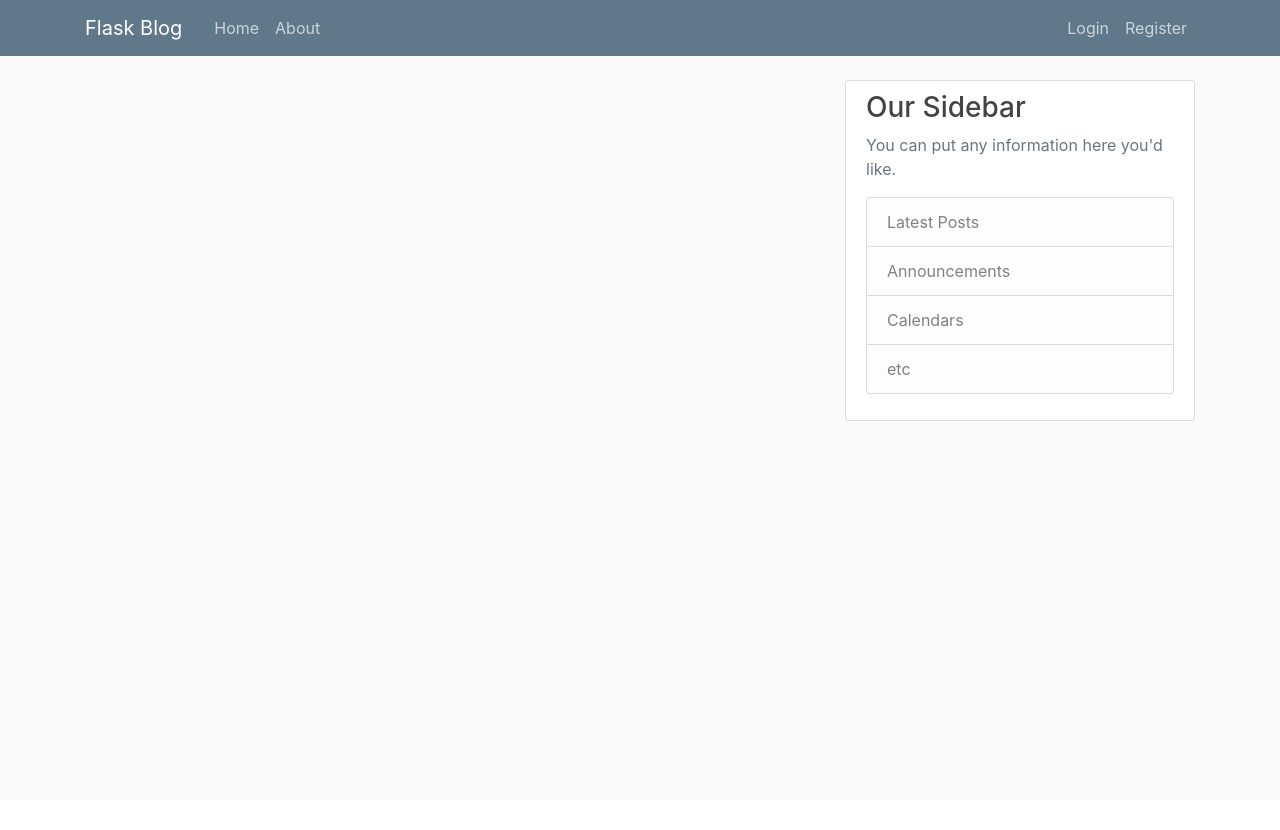
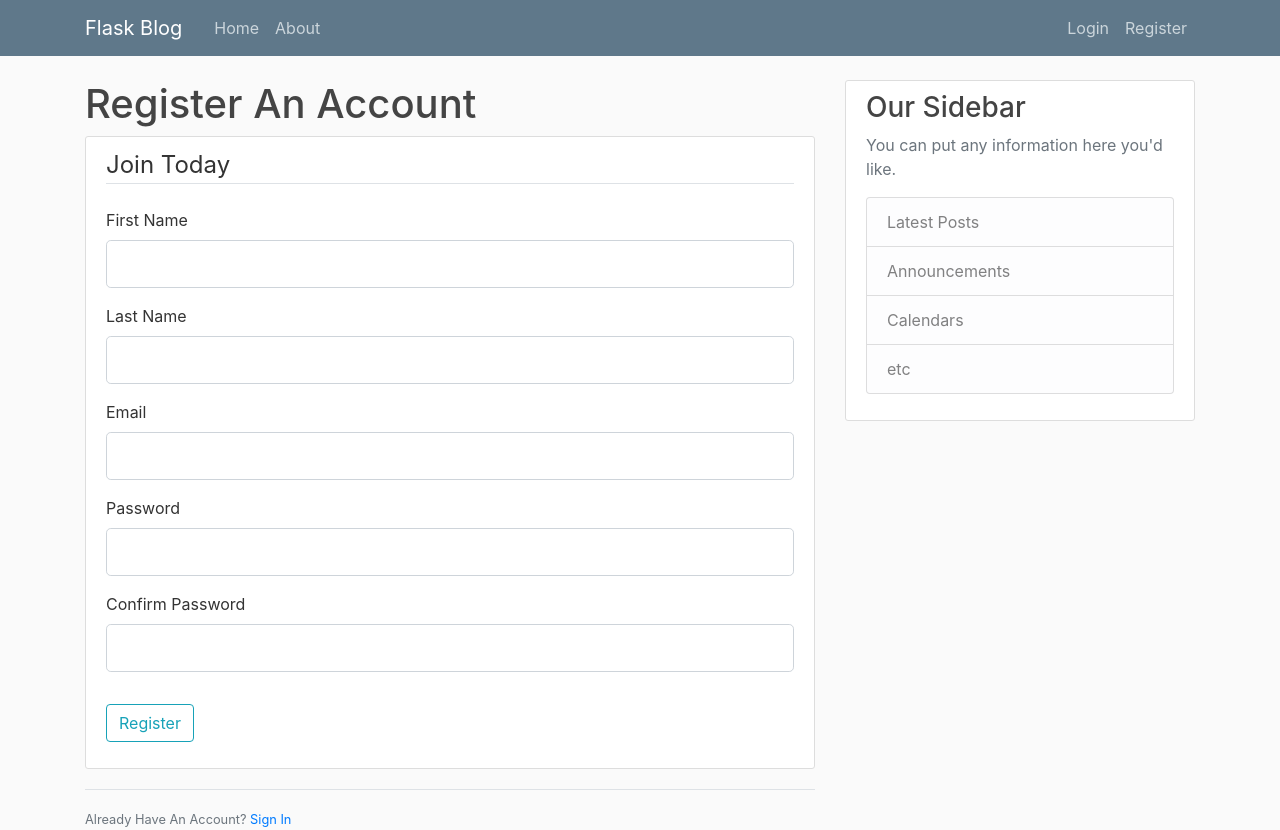
Before and after one commit to kalenshi/victoria, a Flask app: page /register in a window 1280 px wide. Before the commit the page ends 421 px from the top, so only its background shows below. Run offline with Flask 2, Linux system fonts and the light colour scheme; some libraries are stand-ins or nearby versions.

Commit message:
added forms and simulated failed/success login/register

```diff
--- a/app.py
+++ b/app.py
@@ -1,10 +1,21 @@
+import json
 import os
 
 import werkzeug
-from flask import Flask
-from flask import render_template
+from flask import (Flask, render_template, flash, redirect, url_for)
+
+from forms import RegistrationForm, LoginForm
 
 app = Flask(__name__)
+
+app.config["SECRET_KEY"] = "ddbbb12fff42fa84db757a1bf1027f63"
+BASE_DIR = os.path.dirname(__file__)  # The directory where the app.py is
+
+posts_location = os.path.join(BASE_DIR, "posts.json")
+
+with open(posts_location, "r") as fh:
+    posts_data = json.load(fh)
+
 posts = [
     {
         "author": "Kalenshi Katebe",
@@ -24,12 +35,33 @@ posts = [
 @app.route("/")
 @app.route("/home")
 def home():
-    return render_template("victoria/home.html", posts=posts)
+    return render_template("victoria/home.html", posts=posts_data)
 
 
 @app.route("/about")
 def about():
     return render_template("victoria/about.html", title="About")
+
+
+@app.route("/register", methods=["GET", "POST"])
+def register():
+    register_form = RegistrationForm()
+    if register_form.validate_on_submit():
+        flash(f"Account created for {register_form.email.data}", category="success")
+        return redirect(location=url_for("home"))
+    return render_template("auth/register.html", title="Register", register_form=register_form)
+
+
+@app.route("/login", methods=["GET", "POST"])
+def login():
+    login_form = LoginForm()
+    if login_form.validate_on_submit():
+        if login_form.email.data == "musonda@gmail.com" and login_form.password.data == "kalenshi":
+            flash(f"Successfully logged in as {login_form.email.data}", category="success")
+            return redirect(location=url_for("home"))
+        else:
+            flash("Login unsuccessful.Please check email and password", category="danger")
+    return render_template("auth/login.html", title="Login", login_form=login_form)
 
 
 @app.errorhandler(werkzeug.exceptions.NotFound)
@@ -38,6 +70,7 @@ def pagenotfound(e):
 
 
 DEBUG = os.environ.get("FLASK_DEBUG", True)
-PORT = 5000
+PORT = os.environ.get("PORT", 5000)
+
 if __name__ == "__main__":
     app.run(port=PORT, debug=DEBUG)
--- /dev/null
+++ b/forms.py
@@ -0,0 +1,30 @@
+"""
+Will contain python classes representing out forms
+"""
+from flask_wtf import FlaskForm
+from wtforms import SubmitField, StringField, EmailField, PasswordField, BooleanField
+from wtforms.validators import DataRequired, Length, Email, EqualTo
+
+
+class RegistrationForm(FlaskForm):
+    first_name = StringField(
+        label="First Name", validators=[DataRequired(), Length(min=6, max=20)]
+    )
+    last_name = StringField(
+        label="Last Name", validators=[DataRequired(), Length(min=6, max=20)]
+    )
+
+    email = EmailField(label="Email", validators=[Email(), DataRequired()])
+    password = PasswordField(label="Password", validators=[DataRequired(), Length(min=6, max=20), ])
+    confirm_password = PasswordField(
+        label="Confirm Password",
+        validators=[DataRequired(), EqualTo('password'), ]
+    )
+    register = SubmitField(label="Register")
+
+
+class LoginForm(FlaskForm):
+    email = EmailField(label="Email", validators=[Email(), DataRequired()])
+    password = PasswordField(label="Password", validators=[DataRequired(), ])
+    remember = BooleanField(label="Remember Me")
+    login = SubmitField(label="Login")
--- a/requirements.txt
+++ b/requirements.txt
@@ -1,9 +1,14 @@
 click==8.1.3
 colorama==0.4.6
+dnspython==2.3.0
+email-validator==1.3.1
 Flask==2.2.2
+Flask-WTF==1.1.1
+idna==3.4
 importlib-metadata==6.0.0
 itsdangerous==2.1.2
 Jinja2==3.1.2
 MarkupSafe==2.1.2
 Werkzeug==2.2.3
+WTForms==3.0.1
 zipp==3.13.0
--- /dev/null
+++ b/templates/auth/register.html
@@ -0,0 +1,78 @@
+{% extends "./base.html" %}
+{% block title %}{{title}}{% endblock title %}
+{% block content %}
+<h1>Register An Account</h1>
+<div class="content-section">
+    <form method="POST" action="">
+        {{register_form.hidden_tag()}}
+        <fieldset class="form-group">
+            <legend class="border-bottom mb-4">Join Today</legend>
+            <div class="form-group">
+                {{register_form.first_name.label(class="form-control-label")}}
+                {% if register_form.first_name.errors %}
+                {{register_form.first_name(class="form-control form-control-lg is-invalid")}}
+                <div class="invalid-feedback">
+                    {% for error in register_form.username.errors %}
+                    <span>{{error}}</span>
+                    {% endfor %}
+                </div>
+                {% else %}
+                {{register_form.first_name(class="form-control form-control-lg")}}
+                {% endif %}
+
+            </div>
+            <div class="form-group">
+                {{register_form.last_name.label(class="form-control-label")}}
+                {% if register_form.last_name.errors %}
+                {{register_form.last_name(class="form-control form-control-lg is-invalid ")}}
+                <div class="invalid-feedback">
+                    {% for error in register_form.lastname.errors %}
+                    <span>{{error}}</span>
+                    {% endfor %}
+                </div>
+                {% else %}
+                {{register_form.last_name(class="form-control form-control-lg")}}
+                {% endif %}
+            </div>
+            <div class="form-group">
+                {{register_form.email.label(class="form-control-label")}}
+                {{register_form.email(class="form-control form-control-lg")}}
+            </div>
+            <div class="form-group">
+                {{register_form.password.label(class="form-control-label")}}
+                {% if register_form.password.errors %}
+                {{register_form.password(class="form-control form-control-lg is-invalid")}}
+                <div class="invalid-feedback">
+                    {% for error in register_form.password.errors %}
+                    <span>{{error}}</span>
+                    {% endfor %}
+                </div>
+                {% else %}
+                {{register_form.password(class="form-control form-control-lg")}}
+                {% endif %}
+            </div>
+            <div class="form-group">
+                {{register_form.confirm_password.label(class="form-control-label")}}
+                {% if register_form.confirm_password.errors %}
+                {{register_form.confirm_password(class="form-control form-control-lg is-invalid")}}
+                <div class="invalid-feedback">
+                    {% for error in register_form.confirm_password.errors %}
+                    <span>{{error}}</span>
+                    {% endfor %}
+                </div>
+                {% else %}
+                {{register_form.confirm_password(class="form-control form-control-lg")}}
+                {% endif %}
+            </div>
+        </fieldset>
+        <div class="form-group">
+            {{register_form.register(class="btn btn-outline-info")}}
+        </div>
+    </form>
+</div>
+<div class="border-top pt-3">
+    <small class="text-muted">
+        Already Have An Account? <a class="" href="{{url_for('login')}}">Sign In</a>
+    </small>
+</div>
+{% endblock content %}
--- a/templates/base.html
+++ b/templates/base.html
@@ -6,7 +6,10 @@
     <meta name="viewport" content="width=device-width, initial-scale=1, shrink-to-fit=no">
 
     <!-- Bootstrap CSS -->
-    <link rel="stylesheet" href="https://maxcdn.bootstrapcdn.com/bootstrap/4.0.0/css/bootstrap.min.css" integrity="sha384-Gn5384xqQ1aoWXA+058RXPxPg6fy4IWvTNh0E263XmFcJlSAwiGgFAW/dAiS6JXm" crossorigin="anonymous">
+    <link rel="stylesheet"
+          href="https://maxcdn.bootstrapcdn.com/bootstrap/4.0.0/css/bootstrap.min.css"
+          integrity="sha384-Gn5384xqQ1aoWXA+058RXPxPg6fy4IWvTNh0E263XmFcJlSAwiGgFAW/dAiS6JXm"
+          crossorigin="anonymous">
 
     <link rel="stylesheet" type="text/css" href="{{ url_for('static', filename='css/main.css') }}">
 
@@ -20,19 +23,21 @@
 <header class="site-header">
     <nav class="navbar navbar-expand-md navbar-dark bg-steel fixed-top">
         <div class="container">
-          <a class="navbar-brand mr-4" href="/">Flask Blog</a>
-          <button class="navbar-toggler" type="button" data-toggle="collapse" data-target="#navbarToggle" aria-controls="navbarToggle" aria-expanded="false" aria-label="Toggle navigation">
+            <a class="navbar-brand mr-4" href="{{url_for('home')}}">Flask Blog</a>
+            <button class="navbar-toggler" type="button" data-toggle="collapse"
+                    data-target="#navbarToggle" aria-controls="navbarToggle" aria-expanded="false"
+                    aria-label="Toggle navigation">
                 <span class="navbar-toggler-icon"></span>
             </button>
             <div class="collapse navbar-collapse" id="navbarToggle">
                 <div class="navbar-nav mr-auto">
-              <a class="nav-item nav-link" href="/">Home</a>
-              <a class="nav-item nav-link" href="/about">About</a>
+                    <a class="nav-item nav-link" href="{{url_for('home')}}">Home</a>
+                    <a class="nav-item nav-link" href="{{url_for('about')}}">About</a>
                 </div>
                 <!-- Navbar Right Side -->
                 <div class="navbar-nav">
-              <a class="nav-item nav-link" href="/login">Login</a>
-              <a class="nav-item nav-link" href="/register">Register</a>
+                    <a class="nav-item nav-link" href="{{url_for('login')}}">Login</a>
+                    <a class="nav-item nav-link" href="{{url_for('register')}}">Register</a>
                 </div>
             </div>
         </div>
@@ -41,6 +46,15 @@
 <main role="main" class="container">
     <div class="row">
         <div class="col-md-8">
+            {% with messages = get_flashed_messages(with_categories=true) %}
+            {% if messages %}
+            {% for category, message in messages %}
+                <div class="alert alert-{{category}}">
+                    {{message}}
+                </div>
+            {% endfor %}
+            {% endif %}
+            {% endwith %}
             {% block content %}{% endblock content%}
         </div>
         <div class="col-md-4">
@@ -62,8 +76,14 @@
 
 <!-- Optional JavaScript -->
 <!-- jQuery first, then Popper.js, then Bootstrap JS -->
-    <script src="https://code.jquery.com/jquery-3.2.1.slim.min.js" integrity="sha384-KJ3o2DKtIkvYIK3UENzmM7KCkRr/rE9/Qpg6aAZGJwFDMVNA/GpGFF93hXpG5KkN" crossorigin="anonymous"></script>
-    <script src="https://cdnjs.cloudflare.com/ajax/libs/popper.js/1.12.9/umd/popper.min.js" integrity="sha384-ApNbgh9B+Y1QKtv3Rn7W3mgPxhU9K/ScQsAP7hUibX39j7fakFPskvXusvfa0b4Q" crossorigin="anonymous"></script>
-    <script src="https://maxcdn.bootstrapcdn.com/bootstrap/4.0.0/js/bootstrap.min.js" integrity="sha384-JZR6Spejh4U02d8jOt6vLEHfe/JQGiRRSQQxSfFWpi1MquVdAyjUar5+76PVCmYl" crossorigin="anonymous"></script>
+<script src="https://code.jquery.com/jquery-3.2.1.slim.min.js"
+        integrity="sha384-KJ3o2DKtIkvYIK3UENzmM7KCkRr/rE9/Qpg6aAZGJwFDMVNA/GpGFF93hXpG5KkN"
+        crossorigin="anonymous"></script>
+<script src="https://cdnjs.cloudflare.com/ajax/libs/popper.js/1.12.9/umd/popper.min.js"
+        integrity="sha384-ApNbgh9B+Y1QKtv3Rn7W3mgPxhU9K/ScQsAP7hUibX39j7fakFPskvXusvfa0b4Q"
+        crossorigin="anonymous"></script>
+<script src="https://maxcdn.bootstrapcdn.com/bootstrap/4.0.0/js/bootstrap.min.js"
+        integrity="sha384-JZR6Spejh4U02d8jOt6vLEHfe/JQGiRRSQQxSfFWpi1MquVdAyjUar5+76PVCmYl"
+        crossorigin="anonymous"></script>
 </body>
 </html>
```
Also changed, not shown: templates/auth/login.html (added, +38 -0 lines), models/__init__.py (added). Lines whose indentation alone changed are shown as unchanged.
